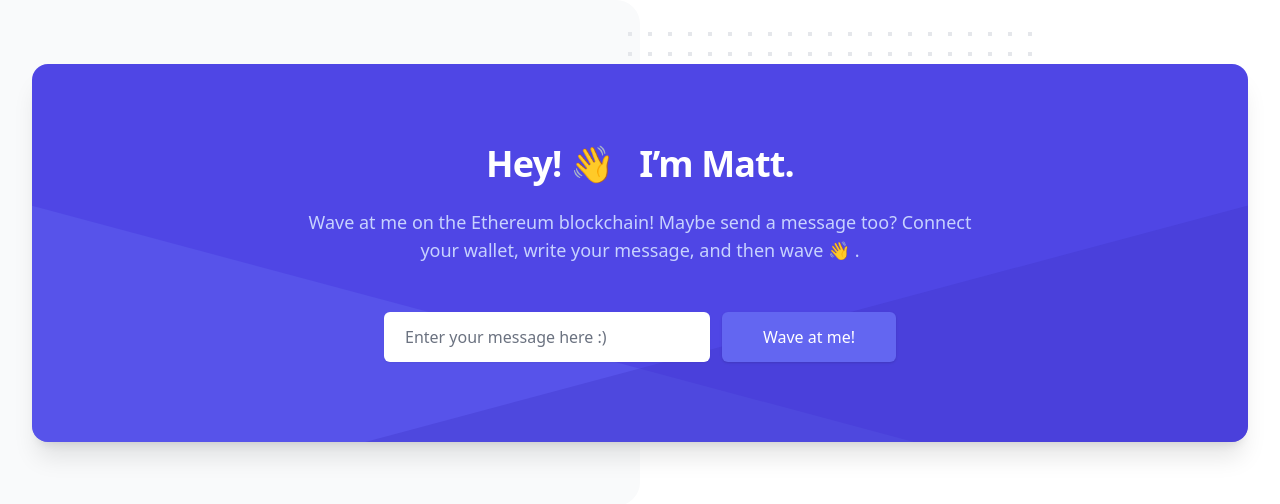
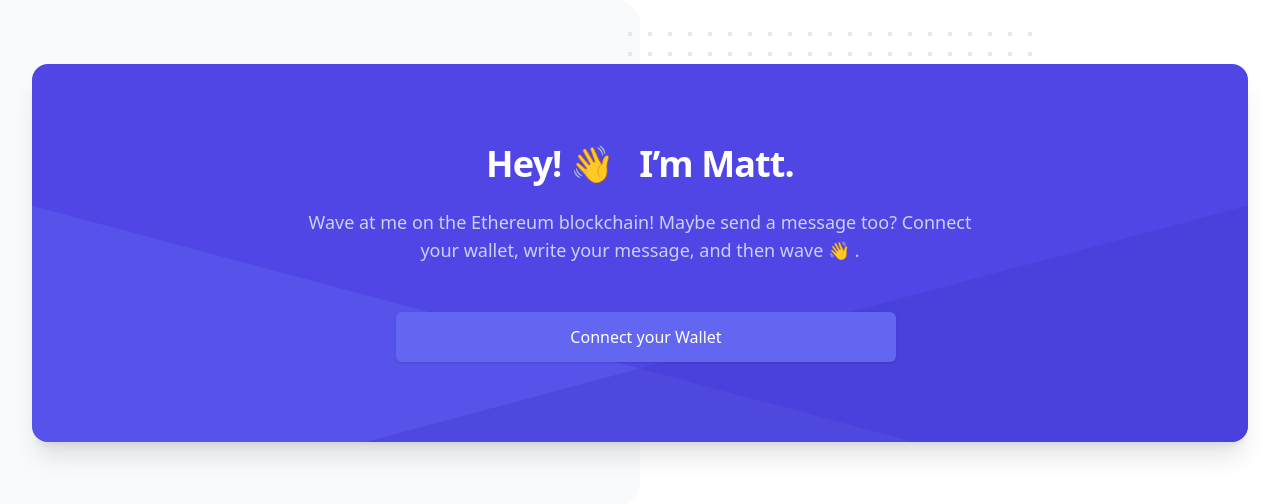
Before and after one commit to mattmasteller/waveportal-web3, a Next.js app: page / in a window 1280 px wide. Shown: the top 504 px of the page. Built offline with nearby package versions, Linux system fonts and the light colour scheme.

Commit message:
add wallet integration

```diff
--- a/pages/index.js
+++ b/pages/index.js
@@ -1,4 +1,57 @@
-const HomePage = () => (
+import { useEffect, useState } from 'react'
+
+const HomePage = () => {
+  const [currentAccount, setCurrentAccount] = useState('')
+
+  const checkIfWalletIsConnected = async () => {
+    try {
+      const { ethereum } = window
+
+      if (!ethereum) {
+        console.log('Make sure you have metamask!')
+        return
+      } else {
+        console.log('We have the ethereum object', ethereum)
+      }
+
+      const accounts = await ethereum.request({ method: 'eth_accounts' })
+
+      if (accounts.length !== 0) {
+        const account = accounts[0]
+        console.log('Found an authorized account:', account)
+        setCurrentAccount(account)
+      } else {
+        console.log('No authorized account found')
+      }
+    } catch (error) {
+      console.log(error)
+    }
+  }
+
+  const connectWallet = async () => {
+    try {
+      const { ethereum } = window
+
+      if (!ethereum) {
+        alert('Get MetaMask!')
+        return
+      }
+
+      const accounts = await ethereum.request({ method: 'eth_requestAccounts' })
+
+      console.log('Connected', accounts[0])
+
+      setCurrentAccount(accounts[0])
+    } catch (error) {
+      console.log(error)
+    }
+  }
+
+  useEffect(() => {
+    checkIfWalletIsConnected()
+  }, [])
+
+  return (
     <div className="bg-white py-8 sm:py-0">
       <div className="relative sm:py-16">
         <div aria-hidden="true" className="hidden sm:block">
@@ -67,11 +120,25 @@
                   Hey! 👋 &nbsp; I&rsquo;m Matt.
                 </h2>
                 <p className="mt-6 mx-auto max-w-2xl text-lg text-indigo-200">
-                Wave at me on the Ethereum blockchain! Maybe send a message too?
-                Connect your wallet, write your message, and then wave 👋 .
+                  Wave at me on the Ethereum blockchain! Maybe send a message
+                  too? Connect your wallet, write your message, and then wave 👋
+                  .
                 </p>
               </div>
-            <form action="#" className="mt-12 sm:mx-auto sm:max-w-lg sm:flex">
+              <div className="mt-4 text-center text-lg text-indigo-200">
+                {currentAccount && (
+                  <div>
+                    ✅ &nbsp;&nbsp;Wallet connected!&nbsp;&nbsp;
+                    {currentAccount.substring(0, 5)}...
+                    {currentAccount.substring(37)}
+                  </div>
+                )}
+              </div>
+              {currentAccount ? (
+                <form
+                  action="#"
+                  className="mt-8 sm:mx-auto sm:max-w-lg sm:flex"
+                >
                   <div className="min-w-0 flex-1">
                     <label htmlFor="cta-message" className="sr-only">
                       Enter your message here :)
@@ -91,11 +158,24 @@
                     </button>
                   </div>
                 </form>
+              ) : (
+                <div action="#" className="mt-12 sm:mx-auto sm:max-w-lg">
+                  <div className="mt-4 sm:mt-0 sm:ml-3">
+                    <button
+                      className="block w-full rounded-md border border-transparent px-5 py-3 bg-indigo-500 text-base font-medium text-white shadow hover:bg-indigo-400 focus:outline-none focus:ring-2 focus:ring-white focus:ring-offset-2 focus:ring-offset-indigo-600 sm:px-10"
+                      onClick={connectWallet}
+                    >
+                      Connect your Wallet
+                    </button>
+                  </div>
+                </div>
+              )}
             </div>
           </div>
         </div>
       </div>
     </div>
   )
+}
 
 export default HomePage
```
Also changed, not shown: hardhat.config.js (+6 -6 lines), 1 other file (tests, documents, lock files or other folders). Lines whose indentation alone changed are shown as unchanged.
